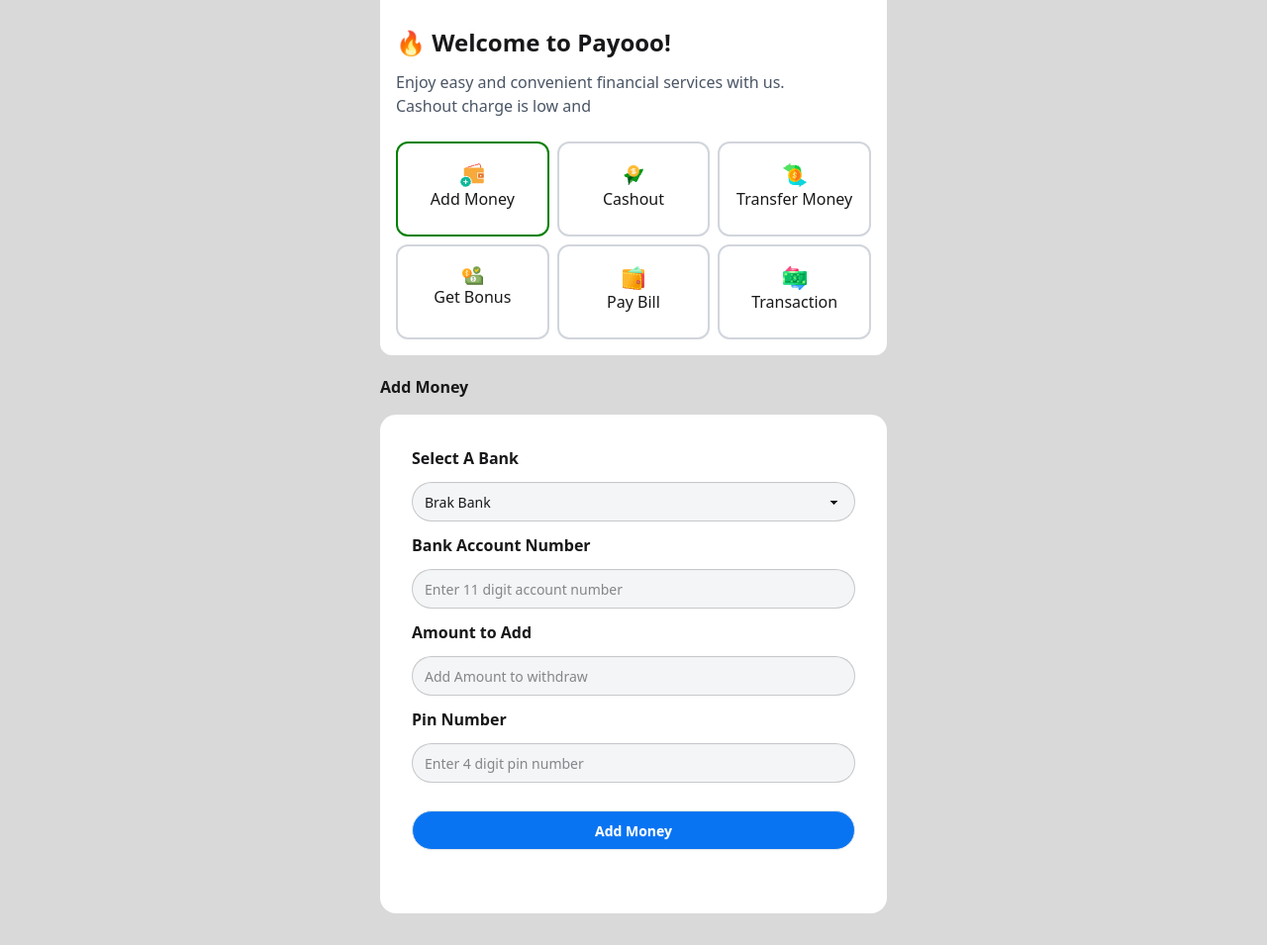
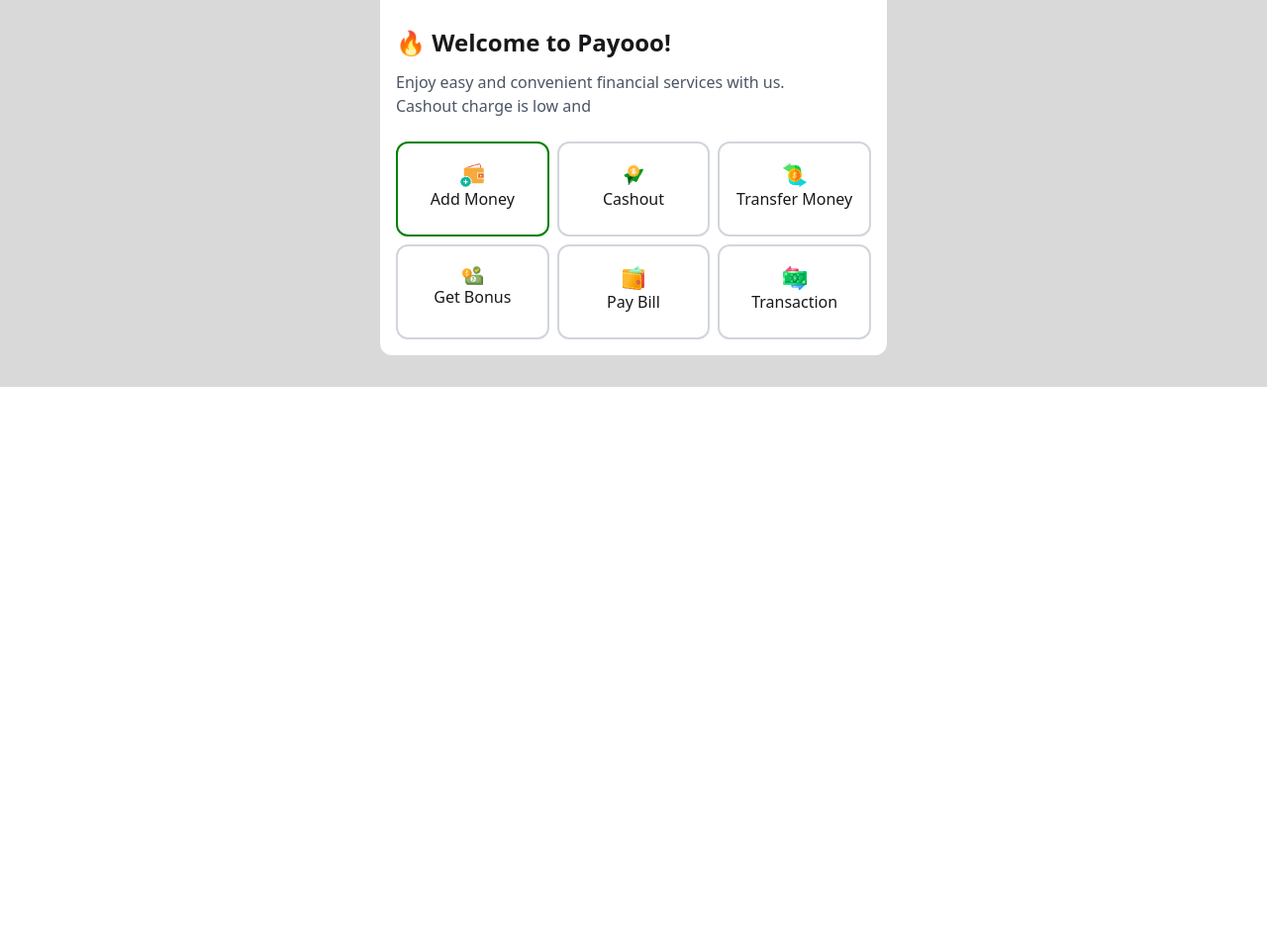
Before and after one commit to farcy/Payoo-MFS, a plain HTML site: page transfer-money.html in a window 1280 px wide. Shown: the part 88-1043 px from the top of the page at 99% size. After the commit the page ends 800 px from the top, so only its background shows below. Drawn offline with nearby package versions, Linux system fonts and the light colour scheme.

Commit message:
form section remove from transfer money

```diff
--- a/transfer-money.html
+++ b/transfer-money.html
@@ -72,68 +72,7 @@
    </div>
 
    <!-- form section -->
-    <div class="all-form-section max-w-lg mx-auto mt-5">
-        <!-- Add Money -->
-         <div id="addMoneyForm" class="hidden">
-            <h1 class="font-bold mb-4">Add Money</h1>
-            <form action="" class="bg-white rounded-2xl p-8 border-none ">
-                <div>
-                    <label for="" class="font-semibold">Select A Bank</label>
-                    <br>
-                    <select id="bank" class="select bg-[#F4F5F7] mt-3 rounded-3xl w-full mb-3">
-                        <option disabled selected>Brak Bank</option>
-                        <option>AB Bank</option>
-                        <option>City Bank</option>
-                        <option>Islami Bank</option>
-                    </select>
-                </div>
-                <div>
 
-                    <label for="" class="font-semibold">Bank Account Number</label>
-                    <br>
-                    <input id="accountNumber" type="text" placeholder="Enter 11 digit account number" class="input bg-[#F4F5F7] mt-3 rounded-3xl w-full mb-3" />
-                </div>
-                <div>
-                    <label for="" class="font-semibold">Amount to Add</label>
-                    <br>
-                    <input id="addAmount" type="text" placeholder="Add Amount to withdraw" class="input bg-[#F4F5F7] mt-3 rounded-3xl w-full mb-3" />
-                </div>
-                <div>
-                    <label for="" class="font-semibold">Pin Number</label>
-                    <br>
-                    <input id="addPin" type="text" placeholder="Enter 4 digit pin number" class="input bg-[#F4F5F7] mt-3 rounded-3xl w-full mb-3" />
-                </div>
-                <button id="addMoneyBtn" class="btn bg-[#0874F2] text-white w-full rounded-3xl mt-4 mb-8" >Add Money</button>
-            </form>
-         </div>
-
-
-         <!-- Cash Out Form -->
-         <div id="cashOutForm" class="hidden">
-            <h1 class="font-bold mb-4">Cash Out</h1>
-            <form action="" class="bg-white rounded-2xl p-8 border-none ">
-
-                <div>
-
-                    <label for="" class="font-semibold">Agent Number</label>
-                    <br>
-                    <input id="agentNumber" type="text" placeholder="Enter 11 digit number" class="input bg-[#F4F5F7] mt-3 rounded-3xl w-full mb-3" />
-                </div>
-                <div>
-                    <label for="" class="font-semibold">Amount to Remove</label>
-                    <br>
-                    <input id="removeAmount" type="text" placeholder="Add Amount to withdraw" class="input bg-[#F4F5F7] mt-3 rounded-3xl w-full mb-3" />
-                </div>
-                <div>
-                    <label for="" class="font-semibold">Pin Number</label>
-                    <br>
-                    <input id="removePin" type="text" placeholder="Enter 4 digit pin number" class="input bg-[#F4F5F7] mt-3 rounded-3xl w-full mb-3" />
-                </div>
-                <button id="removeMoneyBtn" class="btn bg-[#0874F2] text-white w-full rounded-3xl mt-4 mb-8" >Withdraw Money</button>
-            </form>
-         </div>
-
-    </div>
 
 
 
```
